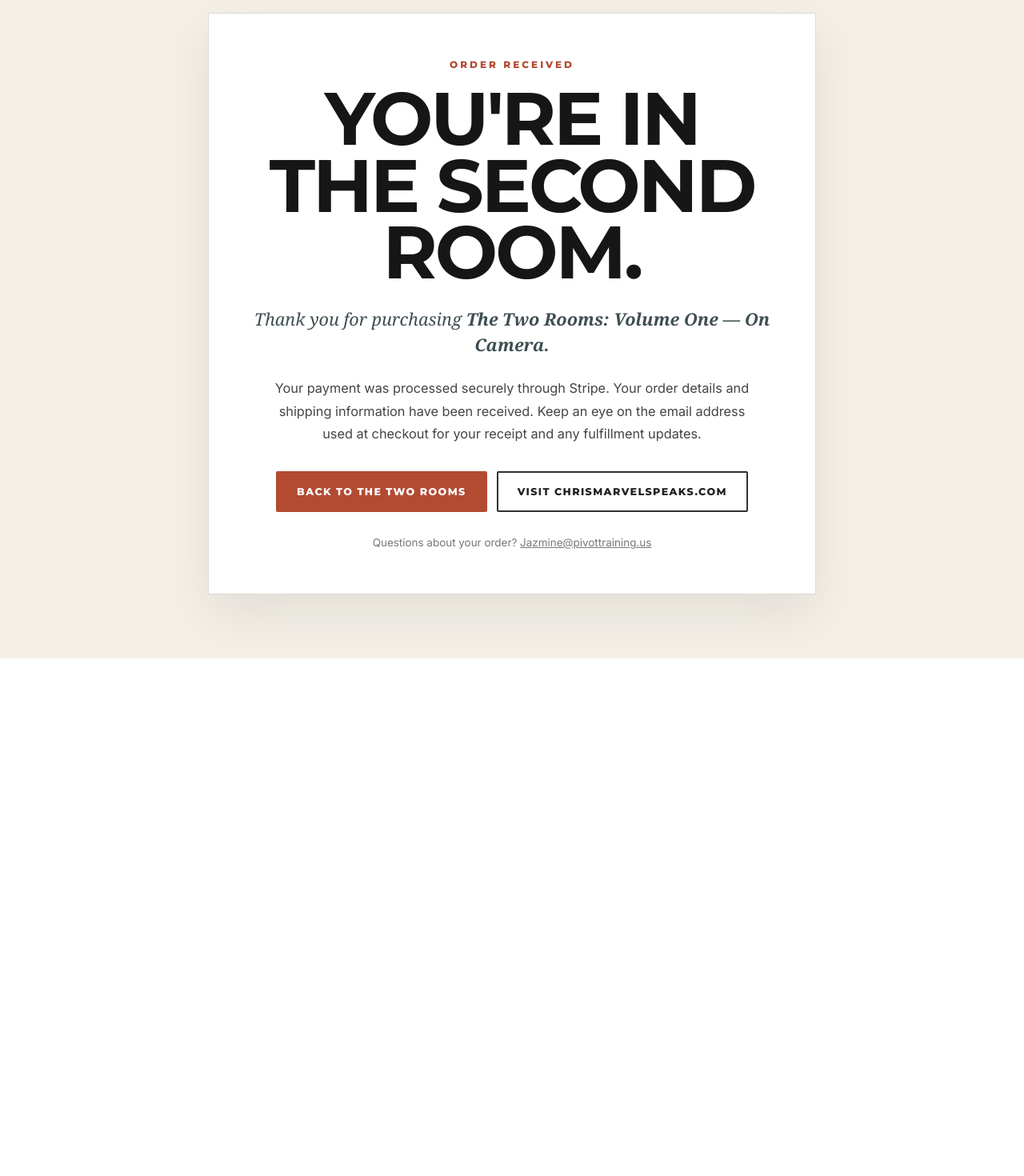
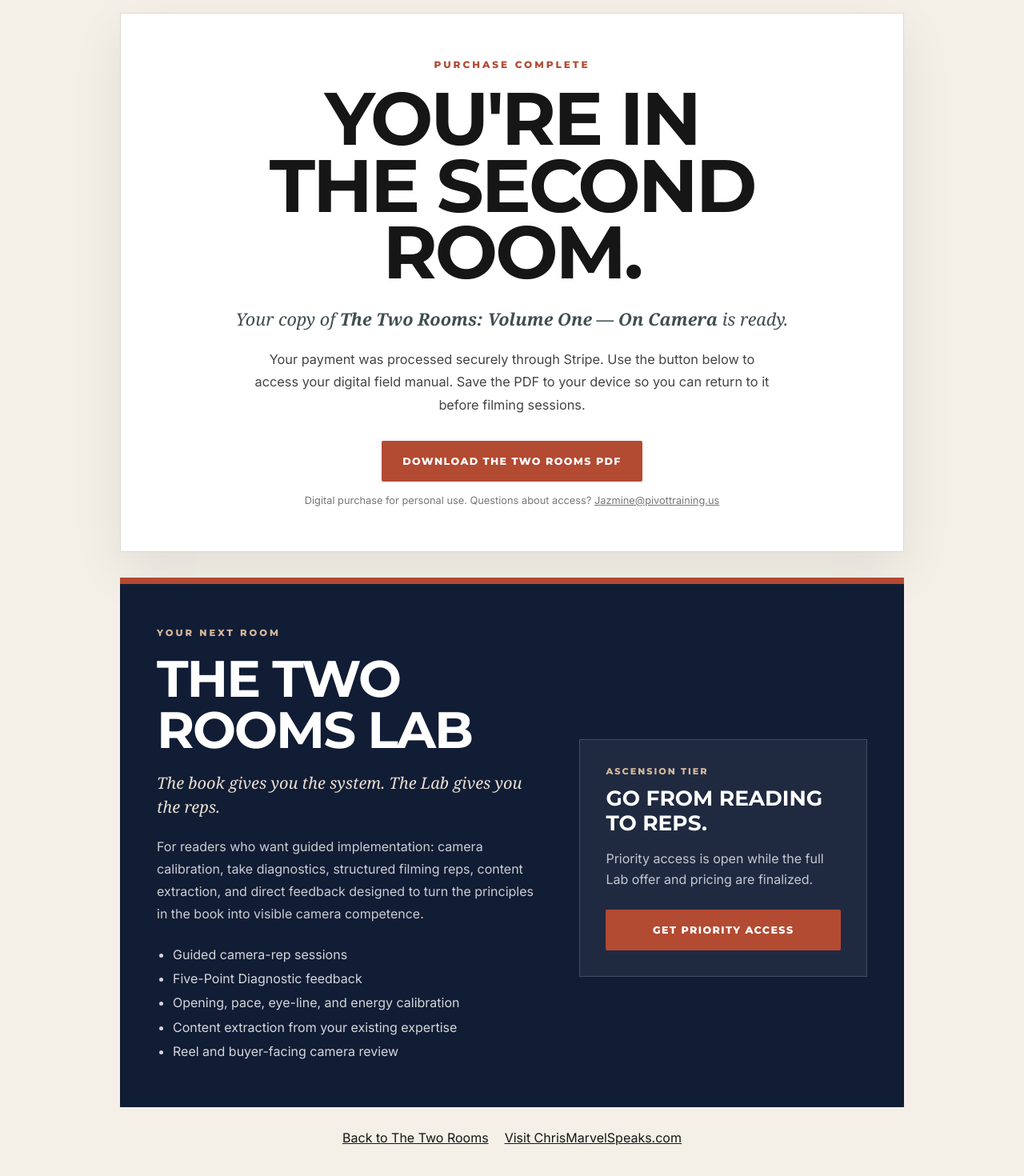
Before and after one commit to PivotTraining/ChrisMarvel, a Next.js app: page /two-rooms/thank-you in a window 1280 px wide. Shown: the part 64-1534 px from the top of the page at 80% size. Before the commit the page ends 887 px from the top, so only its background shows below. Built offline with nearby package versions, Linux system fonts and the light colour scheme.

Commit message:
Add digital fulfillment and ascension offer to Two Rooms thank-you page

```diff
--- a/app/two-rooms/thank-you/page.tsx
+++ b/app/two-rooms/thank-you/page.tsx
@@ -3,18 +3,46 @@
 
 export default function TwoRoomsThankYouPage() {
   return (
-    <main className="tr-page" style={{minHeight:'100vh',display:'grid',placeItems:'center',padding:'80px 24px'}}>
-      <section style={{maxWidth:760,textAlign:'center',background:'#fff',padding:'56px 42px',border:'1px solid #ded9d1',boxShadow:'0 24px 60px rgba(0,0,0,.08)'}}>
-        <div className="tr-eyebrow">Order received</div>
-        <h1 style={{fontFamily:'var(--font-heading)',fontSize:'clamp(3rem,8vw,5.8rem)',lineHeight:.9,textTransform:'uppercase',letterSpacing:'-3px',margin:'0 0 26px'}}>You&apos;re in<br />the second room.</h1>
-        <p style={{fontFamily:"Georgia,'Times New Roman',serif",fontStyle:'italic',fontSize:'1.35rem',lineHeight:1.5,color:'#3f4e52',marginBottom:24}}>Thank you for purchasing <strong>The Two Rooms: Volume One — On Camera.</strong></p>
-        <p style={{fontSize:'1.02rem',lineHeight:1.75,color:'#444',maxWidth:610,margin:'0 auto 32px'}}>Your payment was processed securely through Stripe. Your order details and shipping information have been received. Keep an eye on the email address used at checkout for your receipt and any fulfillment updates.</p>
-        <div style={{display:'flex',gap:12,justifyContent:'center',flexWrap:'wrap'}}>
-          <a className="tr-btn tr-btn-rust" href="/two-rooms">Back to The Two Rooms</a>
-          <a className="tr-btn tr-btn-ghost" href="/">Visit ChrisMarvelSpeaks.com</a>
+    <main className="tr-page" style={{minHeight:'100vh',padding:'80px 24px'}}>
+      <div style={{maxWidth:980,margin:'0 auto'}}>
+        <section style={{textAlign:'center',background:'#fff',padding:'56px 42px',border:'1px solid #ded9d1',boxShadow:'0 24px 60px rgba(0,0,0,.08)'}}>
+          <div className="tr-eyebrow">Purchase complete</div>
+          <h1 style={{fontFamily:'var(--font-heading)',fontSize:'clamp(3rem,8vw,5.8rem)',lineHeight:.9,textTransform:'uppercase',letterSpacing:'-3px',margin:'0 0 26px'}}>You&apos;re in<br />the second room.</h1>
+          <p style={{fontFamily:"Georgia,'Times New Roman',serif",fontStyle:'italic',fontSize:'1.35rem',lineHeight:1.5,color:'#3f4e52',marginBottom:20}}>Your copy of <strong>The Two Rooms: Volume One — On Camera</strong> is ready.</p>
+          <p style={{fontSize:'1.02rem',lineHeight:1.75,color:'#444',maxWidth:650,margin:'0 auto 30px'}}>Your payment was processed securely through Stripe. Use the button below to access your digital field manual. Save the PDF to your device so you can return to it before filming sessions.</p>
+          <a className="tr-btn tr-btn-rust" href="/two-rooms/download">Download The Two Rooms PDF</a>
+          <p style={{fontSize:'.8rem',color:'#777',marginTop:16}}>Digital purchase for personal use. Questions about access? <a href="mailto:Jazmine@pivottraining.us" style={{textDecoration:'underline'}}>Jazmine@pivottraining.us</a></p>
+        </section>
+
+        <section style={{marginTop:32,background:'#111d35',color:'#fff',padding:'54px 46px',borderTop:'8px solid #b34a32'}}>
+          <div style={{fontFamily:'var(--font-heading)',fontSize:'.72rem',fontWeight:800,letterSpacing:'3px',textTransform:'uppercase',color:'#d6b79a',marginBottom:18}}>Your next room</div>
+          <div style={{display:'grid',gridTemplateColumns:'1.15fr .85fr',gap:42,alignItems:'center'}}>
+            <div>
+              <h2 style={{fontFamily:'var(--font-heading)',fontSize:'clamp(2.4rem,5vw,4.4rem)',lineHeight:1,textTransform:'uppercase',letterSpacing:'-2px',margin:'0 0 20px'}}>The Two Rooms Lab</h2>
+              <p style={{fontFamily:"Georgia,'Times New Roman',serif",fontStyle:'italic',fontSize:'1.25rem',lineHeight:1.5,color:'#eadfd1',marginBottom:20}}>The book gives you the system. The Lab gives you the reps.</p>
+              <p style={{lineHeight:1.75,color:'rgba(255,255,255,.78)',marginBottom:22}}>For readers who want guided implementation: camera calibration, take diagnostics, structured filming reps, content extraction, and direct feedback designed to turn the principles in the book into visible camera competence.</p>
+              <ul style={{lineHeight:1.9,color:'rgba(255,255,255,.82)',paddingLeft:20,margin:0}}>
+                <li>Guided camera-rep sessions</li>
+                <li>Five-Point Diagnostic feedback</li>
+                <li>Opening, pace, eye-line, and energy calibration</li>
+                <li>Content extraction from your existing expertise</li>
+                <li>Reel and buyer-facing camera review</li>
+              </ul>
+            </div>
+            <div style={{background:'rgba(255,255,255,.06)',border:'1px solid rgba(255,255,255,.16)',padding:'32px'}}>
+              <div style={{fontFamily:'var(--font-heading)',fontSize:'.7rem',fontWeight:800,letterSpacing:'2px',textTransform:'uppercase',color:'#d6b79a',marginBottom:12}}>Ascension tier</div>
+              <h3 style={{fontFamily:'var(--font-heading)',fontSize:'1.65rem',lineHeight:1.15,textTransform:'uppercase',margin:'0 0 16px'}}>Go from reading to reps.</h3>
+              <p style={{lineHeight:1.65,color:'rgba(255,255,255,.74)',marginBottom:24}}>Priority access is open while the full Lab offer and pricing are finalized.</p>
+              <a className="tr-btn tr-btn-rust" style={{display:'block',textAlign:'center'}} href="mailto:Jazmine@pivottraining.us?subject=The%20Two%20Rooms%20Lab%20Priority%20Access">Get Priority Access</a>
+            </div>
+          </div>
+        </section>
+
+        <div style={{textAlign:'center',marginTop:28}}>
+          <a href="/two-rooms" style={{marginRight:20,textDecoration:'underline'}}>Back to The Two Rooms</a>
+          <a href="/" style={{textDecoration:'underline'}}>Visit ChrisMarvelSpeaks.com</a>
         </div>
-        <p style={{fontSize:'.84rem',color:'#777',marginTop:30}}>Questions about your order? <a href="mailto:Jazmine@pivottraining.us" style={{textDecoration:'underline'}}>Jazmine@pivottraining.us</a></p>
-      </section>
+      </div>
     </main>
   )
 }
```
